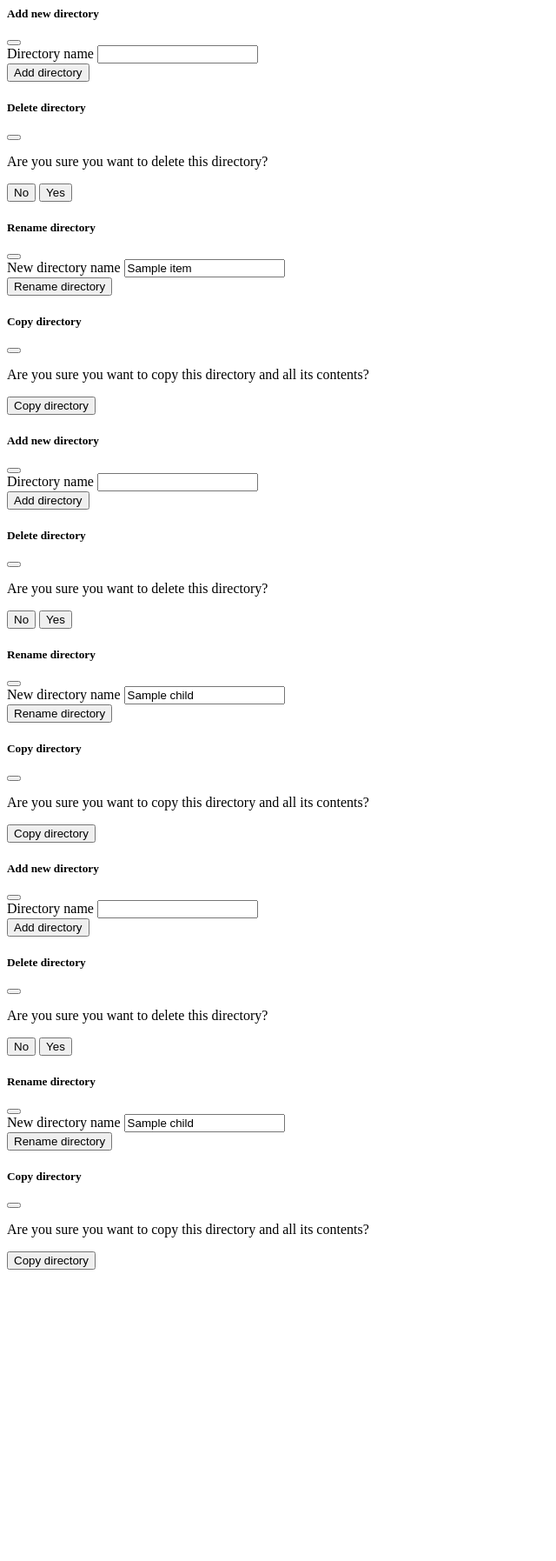
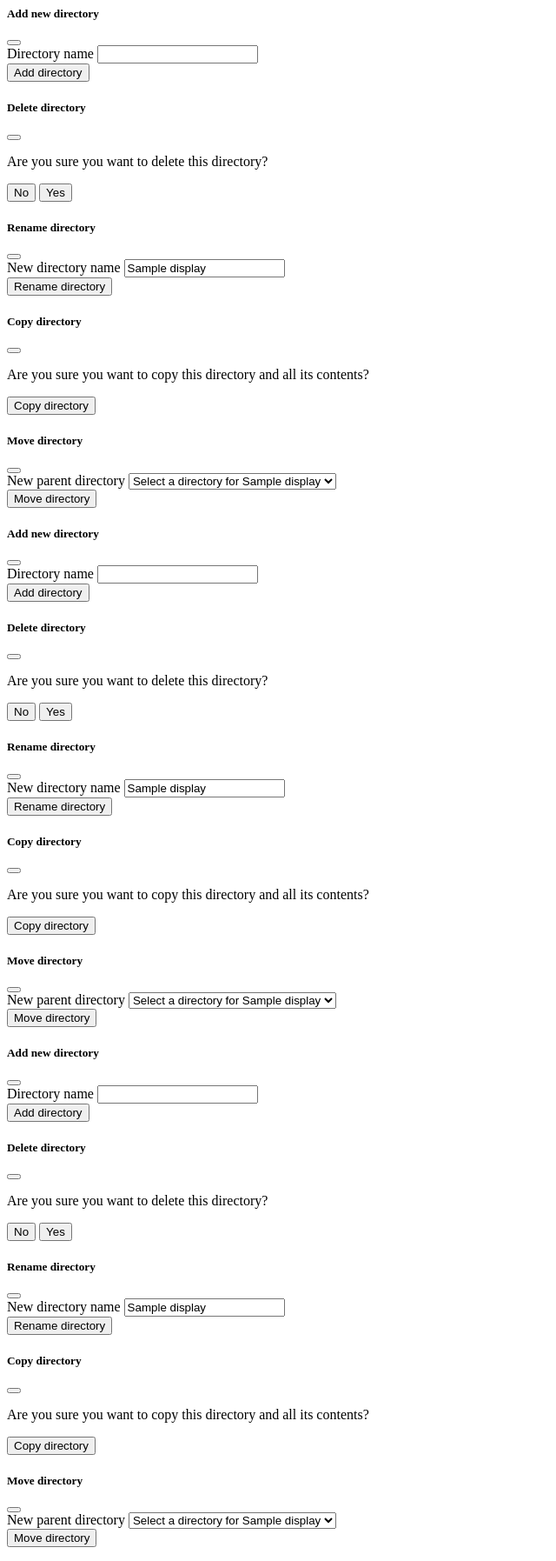
Before and after one commit to 1lliter8/yesand, a Django app: template yesand/templates/modals/load_modals.html in a window 1280 px wide. Shown: the whole page at 87% size, without its empty margins (0-640 px from the left). Before the commit the page ends 1460 px from the top, so only its background shows below. Run offline with Django 5.2, Linux system fonts and the light colour scheme; tables that the repository leaves empty hold one stand-in row (values such as "Sample post"); the template is opened without the code that fills it: values that come from a table or form of the project are taken from there, most other values are stand-ins (such as "Sample title", 1, 10 or a date in 2020); some libraries are stand-ins or nearby versions.

Commit message:
Added move dir modal

```diff
--- a/config/urls.py
+++ b/config/urls.py
@@ -11,4 +11,5 @@ urlpatterns = [
     path('delete_dir/<int:dir_id>/', views.delete_dir, name='delete_dir'),
     path('rename_dir/<int:dir_id>/', views.rename_dir, name='rename_dir'),
     path('copy_dir/<int:dir_id>/', views.copy_dir, name='copy_dir'),
+    path('move_dir/<int:dir_id>/', views.move_dir, name='move_dir'),
 ]
--- a/yesand/templates/filesystem.html
+++ b/yesand/templates/filesystem.html
@@ -8,12 +8,12 @@
             {% if item.type == 'dir' %}
                 <a href="{% url 'load_prompts' item.id %}" class="text-decoration-none d-flex align-items-center text-truncate">
                     {% bs_icon 'folder' extra_classes='me-2 flex-shrink-0' %}
-                    <span class="text-truncate">{{ item.name }}</span>
+                    <span class="text-truncate">{{ item.display }}</span>
                 </a>
             {% else %}
                 <span class="text-secondary d-flex align-items-center text-truncate">
                     {% bs_icon 'file-earmark' extra_classes='me-2 flex-shrink-0' %}
-                    <span class="text-truncate">{{ item.name }}</span>
+                    <span class="text-truncate">{{ item.display }}</span>
                 </span>
             {% endif %}
         </div>
@@ -28,7 +28,7 @@
                         <li><a class="dropdown-item" href="#">{% bs_icon 'file-earmark-plus' extra_classes='me-2' %} Create new prompt</a></li>
                         <li><a class="dropdown-item" href="#" data-bs-toggle="modal" data-bs-target="#renameDirectoryModal-{{ item.id }}">{% bs_icon 'pencil' extra_classes='me-2' %} Rename directory</a></li>
                         <li><a class="dropdown-item" href="#" data-bs-toggle="modal" data-bs-target="#copyDirectoryModal-{{ item.id }}">{% bs_icon 'layers' extra_classes='me-2' %} Copy directory</a></li>
-                        <li><a class="dropdown-item" href="#">{% bs_icon 'arrow-return-right' extra_classes='me-2' %} Move directory</a></li>
+                        <li><a class="dropdown-item" href="#" data-bs-toggle="modal" data-bs-target="#moveDirectoryModal-{{ item.id }}">{% bs_icon 'arrow-return-right' extra_classes='me-2' %} Move directory</a></li>
                         <li><hr class="dropdown-divider"></li>
                         <li><a class="dropdown-item text-danger" href="#" data-bs-toggle="modal" data-bs-target="#deleteDirectoryModal-{{ item.id }}">{% bs_icon 'trash' extra_classes='me-2' %} Delete directory</a></li>
                     {% else %}
--- a/yesand/templates/index.html
+++ b/yesand/templates/index.html
@@ -25,7 +25,7 @@
             </main>
         </div>
     </div>
-    {% include "modals/load_modals.html" with filesystem=filesystem %}
+    {% include "modals/load_modals.html" with filesystem=filesystem dirs=dirs%}
     <script>
         document.addEventListener('DOMContentLoaded', function () {
             // Reinitialize modals
--- a/yesand/templates/modals/load_modals.html
+++ b/yesand/templates/modals/load_modals.html
@@ -3,7 +3,8 @@
     {% include "modals/delete_dir.html" with item=item %}
     {% include "modals/rename_dir.html" with item=item %}
     {% include "modals/copy_dir.html" with item=item %}
+    {% include "modals/move_dir.html" with item=item filesystem=filesystem dirs=dirs%}
     {% if item.children %}
-        {% include "modals/load_modals.html" with filesystem=item.children %}
+        {% include "modals/load_modals.html" with filesystem=item.children dirs=dirs%}
     {% endif %}
 {% endfor %}
--- /dev/null
+++ b/yesand/templates/modals/move_dir.html
@@ -0,0 +1,29 @@
+<!-- Move Directory Modal -->
+<div class="modal fade" id="moveDirectoryModal-{{ item.id }}" tabindex="-1" aria-labelledby="moveDirectoryModalLabel-{{ item.id }}" aria-hidden="true">
+    <div class="modal-dialog">
+        <div class="modal-content">
+            <div class="modal-header">
+                <h5 class="modal-title" id="moveDirectoryModalLabel-{{ item.id }}">Move directory</h5>
+                <button type="button" class="btn-close" data-bs-dismiss="modal" aria-label="Close"></button>
+            </div>
+            <div class="modal-body">
+                <form method="POST" action="{% url 'move_dir' item.id %}">
+                    {% csrf_token %}
+                    <div class="mb-3">
+                        <label for="new_parent_dir_{{ item.id }}" class="form-label">New parent directory</label>
+                        <select class="form-select" id="new_parent_dir_{{ item.id }}" name="new_parent_dir_id" required>
+                            <option value="">Select a directory for {{ item.display }}</option>
+                            <option value="None">No parent (move to root)</option>
+                            {% for dir in dirs %}
+                                {% if dir.id != item.id %}
+                                    <option value="{{ dir.id }}">{{ dir.display }}</option>
+                                {% endif %}
+                            {% endfor %}
+                        </select>
+                    </div>
+                    <button type="submit" class="btn btn-primary">Move directory</button>
+                </form>
+            </div>
+        </div>
+    </div>
+</div>
--- a/yesand/templates/modals/rename_dir.html
+++ b/yesand/templates/modals/rename_dir.html
@@ -11,7 +11,7 @@
                     {% csrf_token %}
                     <div class="mb-3">
                         <label for="new_dir_name_{{ item.id }}" class="form-label">New directory name</label>
-                        <input type="text" class="form-control" id="new_dir_name_{{ item.id }}" name="new_dir_name" value="{{ item.name }}" required>
+                        <input type="text" class="form-control" id="new_dir_name_{{ item.id }}" name="new_dir_name" value="{{ item.display }}" required>
                     </div>
                     <button type="submit" class="btn btn-primary">Rename directory</button>
                 </form>
```
Also changed, not shown: yesand/views.py (+44 -3 lines), yesand/migrations/0001_initial.py.
